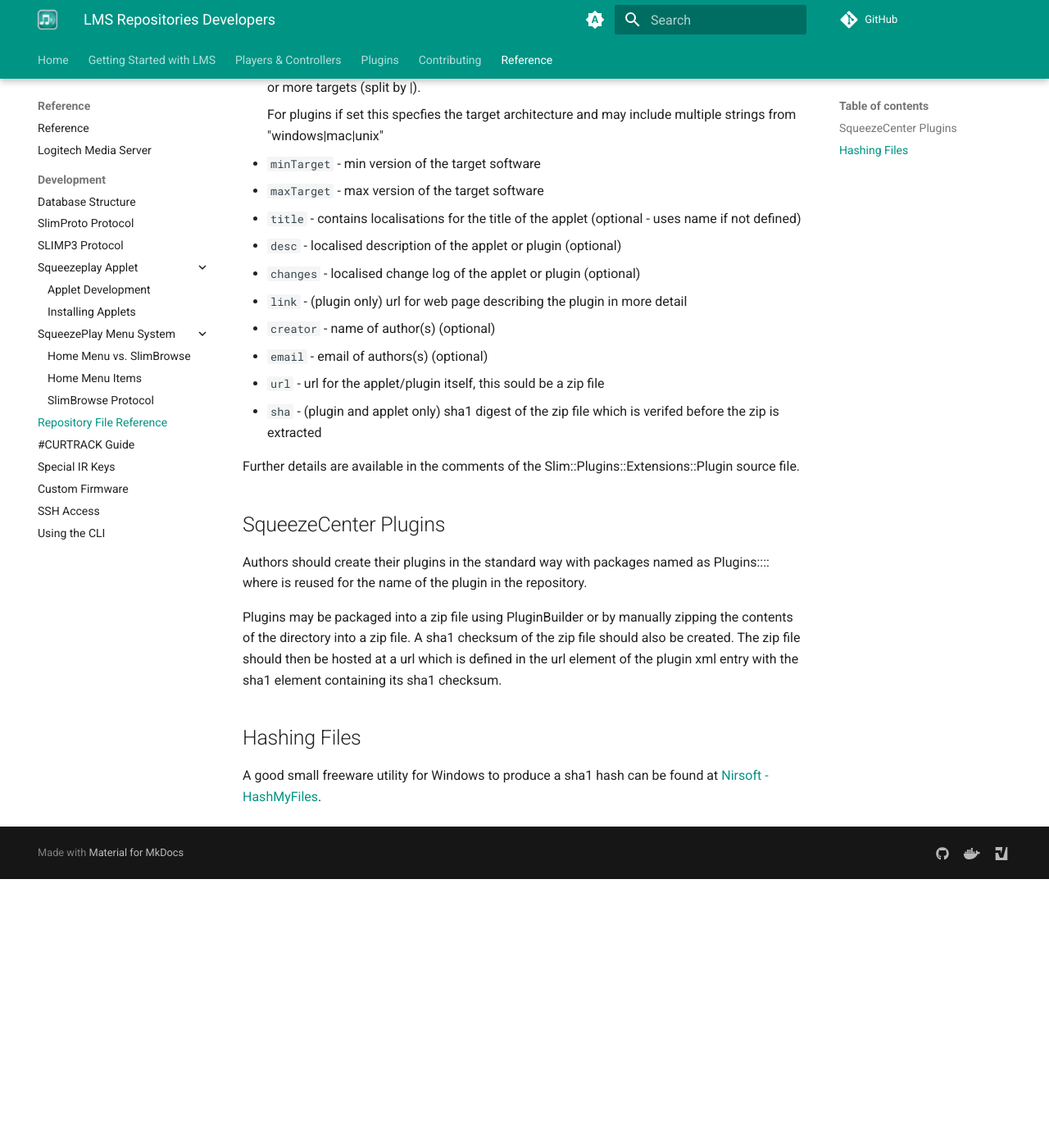
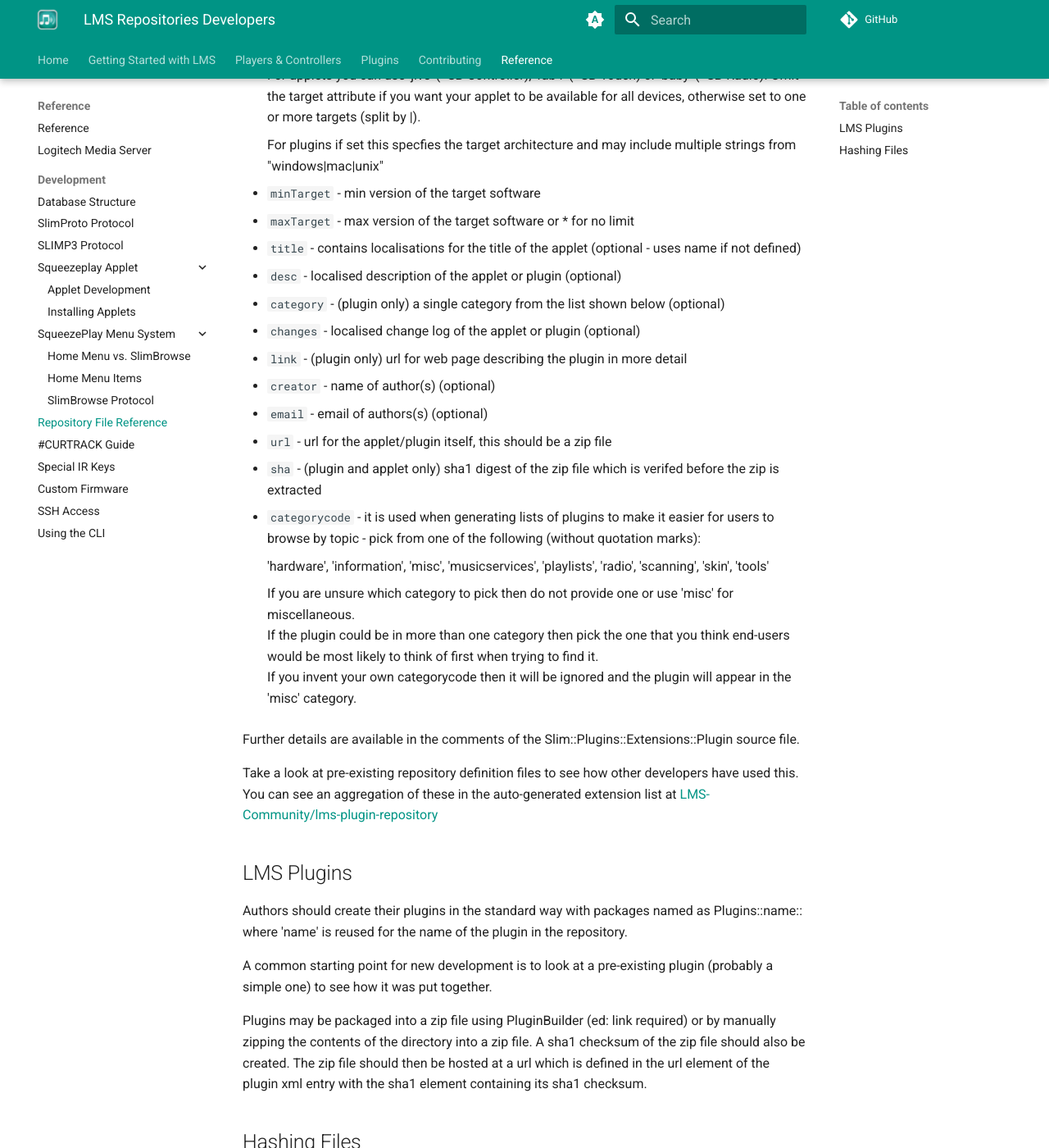
Before and after one commit to LMS-Community/lms-community.github.io, an MkDocs documentation site: the page built from docs/reference/repository-dev.md, in a window 1280 px wide and 1400 px high, scrolled down 1284 px. Shown: the whole window at 82% size. Built offline with MkDocs 1.6.1 and Material for MkDocs 9.7.7, drawn with Linux system fonts in a browser that asks for light colours; comment, search, counter and statistics services are not loaded; before the commit the page ends 2356 px from its top, so only the background shows below that; some of the changed text lies outside the part shown.

Commit message:
Add 'category' to repository documentation
Add new 'category' field and change the old product name plus add some extra descriptive text

````diff
--- a/docs/reference/repository-dev.md
+++ b/docs/reference/repository-dev.md
@@ -3,9 +3,9 @@
 title: LMS Repositories Developers
 ---
 
-# Logitech Media Server Repositories Developers
+# LMS Repositories Developers
 
-LMS 7.3+ includes a plugin which enables extensions to be downloaded to SqueezeCenter and Jive. 3rd party authors may host their own content for download and define a repository xml file which refers to it.
+LMS 7.3+ includes a plugin which enables extensions to be downloaded to LMS and Jive (for example Squeezebox Radio). 3rd party authors may host their own content for download and define a repository xml file which refers to it.
 The xml format is:
 
 ```xml
@@ -29,11 +29,12 @@
      </applet>
    </applets>
    <plugins>
-     <plugin name="PluginName" version="1.0" target="windows" minTarget="7.3" maxTarget="7.3">
+     <plugin name="PluginName" version="1.0" target="windows" minTarget="7.9" maxTarget="*">
        <title lang="EN">English Title</title>
        <title lang="DE">German Title</title>
        <desc lang="EN">English description</desc>
        <desc lang="DE">German description</desc>
+	   <category>categorycode</category>
        <changes lang="EN">English change log</changes>
        <changes lang="DE">German change log</changes>
        <creator>Name of Author</creator>
@@ -53,31 +54,48 @@
 
 * `name` - the name of the applet/plugin - must match the file naming of the lua/perl packages
 * `version` - the version of the applet/plugin (used to decide if a newer version should be installed)
-* `target` - string defining the target, you can specify multiple target by separating them by '|'.
+
+    an example of a set of increasing versions ... 1.0, 1.1a, 1.1b, 1.1
+
+* `target` - string defining the target, you can specify multiple target by separating them by '|' (optional - all if not defined)
 
     For applets you can use 'jive' (=SB-Controller), 'fab4' (=SB-Touch) or 'baby' (=SB-Radio). Omit the target attribute if you want your applet to be available for all devices, otherwise set to one or more targets (split by |).
 
     For plugins if set this specfies the target architecture and may include multiple strings from "windows|mac|unix"
 
 * `minTarget` - min version of the target software
-* `maxTarget` - max version of the target software
+* `maxTarget` - max version of the target software or * for no limit
 * `title` - contains localisations for the title of the applet (optional - uses name if not defined)
 * `desc` - localised description of the applet or plugin (optional)
+* `category` - (plugin only) a single category from the list shown below (optional)
 * `changes` - localised change log of the applet or plugin (optional)
 * `link` - (plugin only) url for web page describing the plugin in more detail
 * `creator` - name of author(s) (optional)
 * `email` - email of authors(s) (optional)
-* `url` - url for the applet/plugin itself, this sould be a zip file
+* `url` - url for the applet/plugin itself, this should be a zip file
 * `sha` - (plugin and applet only) sha1 digest of the zip file which is verifed before the zip is extracted
+
+* `categorycode` - it is used when generating lists of plugins to make it easier for users to browse by topic - pick from one of the following (without quotation marks):
+
+    'hardware', 'information', 'misc', 'musicservices', 'playlists', 'radio', 'scanning', 'skin', 'tools'
+
+    If you are unsure which category to pick then do not provide one or use 'misc' for miscellaneous.
+    If the plugin could be in more than one category then pick the one that you think end-users would be most likely to think of first when trying to find it.
+    If you invent your own categorycode then it will be ignored and the plugin will appear in the 'misc' category.
 
 Further details are available in the comments of the Slim::Plugins::Extensions::Plugin source file.
 
-## SqueezeCenter Plugins
+Take a look at pre-existing repository definition files to see how other developers have used this.
+You can see an aggregation of these in the auto-generated extension list at [LMS-Community/lms-plugin-repository](https://github.com/LMS-Community/lms-plugin-repository/blob/master/extensions.xml)
 
-Authors should create their plugins in the standard way with packages named as Plugins::<name>:: where <name> is reused for the name of the plugin in the repository.
+## LMS Plugins
 
-Plugins may be packaged into a zip file using PluginBuilder or by manually zipping the contents of the directory into a zip file. A sha1 checksum of the zip file should also be created. The zip file should then be hosted at a url which is defined in the url element of the plugin xml entry with the sha1 element containing its sha1 checksum.
+Authors should create their plugins in the standard way with packages named as Plugins::name:: where 'name' is reused for the name of the plugin in the repository.
+
+A common starting point for new development is to look at a pre-existing plugin (probably a simple one) to see how it was put together.
+
+Plugins may be packaged into a zip file using PluginBuilder (ed: link required) or by manually zipping the contents of the directory into a zip file. A sha1 checksum of the zip file should also be created. The zip file should then be hosted at a url which is defined in the url element of the plugin xml entry with the sha1 element containing its sha1 checksum.
 
 ## Hashing Files
 
-A good small freeware utility for Windows to produce a sha1 hash can be found at [Nirsoft - HashMyFiles](https://www.nirsoft.net/utils/index.html).
+If developing on Windows then a good small freeware utility to produce a sha1 hash can be found at [Nirsoft - HashMyFiles](https://www.nirsoft.net/utils/index.html).
````
